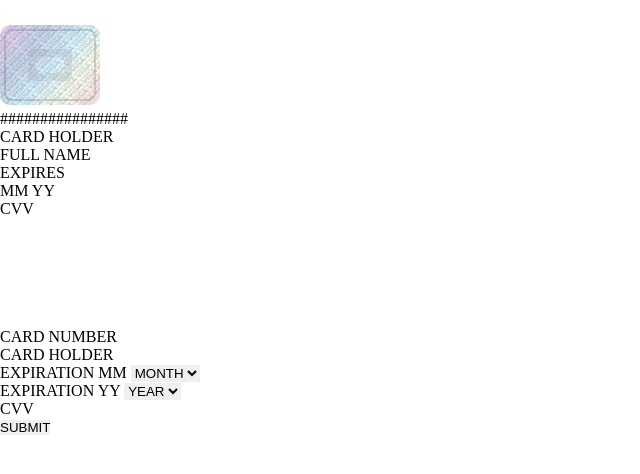
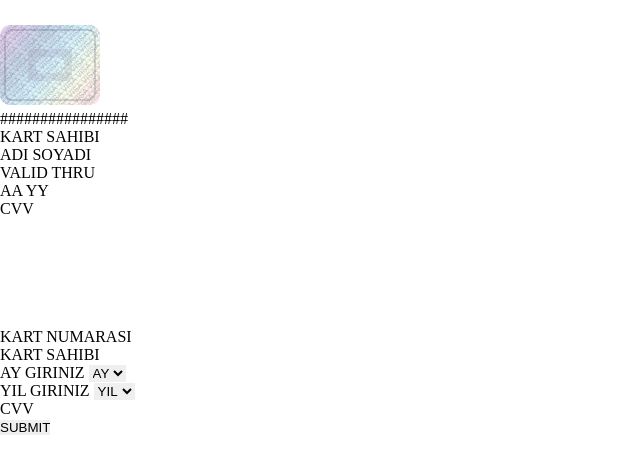
Before and after one commit to AbdullahSahin1/CreditCardApp, a plain HTML site: page index.html in a window 1280 px wide. Shown: the whole page, without its empty margins (0-640 px from the left). Drawn offline with Linux system fonts and the light colour scheme.

Commit message:
Update index.html

```diff
--- a/index.html
+++ b/index.html
@@ -22,14 +22,14 @@
             <div class="card-number-box">################</div>
             <div class="flexbox">
                 <div class="box">
-                    <span>card holder</span>
-                    <div class="card-holder-name">full name</div>
+                    <span>Kart Sahibi</span>
+                    <div class="card-holder-name">Adı Soyadı</div>
                 </div>
                 <div class="box">
-                    <span>expires</span>
+                    <span>VALID THRU</span>
                     <div class="expiration">
-                        <span class="exp-month">mm</span>
-                        <span class="exp-year">yy</span>
+                        <span class="exp-month">AA</span>
+                        <span class="exp-year">YY</span>
                     </div>
                 </div>
             </div>
@@ -48,18 +48,18 @@
 
     <form action="">
         <div class="inputBox">
-            <span>card number</span>
+            <span>Kart Numarası</span>
             <input type="text" maxlength="16" class="card-number-input">
         </div>
         <div class="inputBox">
-            <span>card holder</span>
+            <span>Kart Sahibi</span>
             <input type="text" class="card-holder-input">
         </div>
         <div class="flexbox">
             <div class="inputBox">
-                <span>expiration mm</span>
+                <span>Ay giriniz</span>
                 <select name="" id="" class="month-input">
-                    <option value="month" selected disabled>month</option>
+                    <option value="month" selected disabled>AY</option>
                     <option value="01">01</option>
                     <option value="02">02</option>
                     <option value="03">03</option>
@@ -75,19 +75,19 @@
                 </select>
             </div>
             <div class="inputBox">
-                <span>expiration yy</span>
+                <span>Yıl giriniz</span>
                 <select name="" id="" class="year-input">
-                    <option value="year" selected disabled>year</option>
-                    <option value="2021">2021</option>
-                    <option value="2022">2022</option>
-                    <option value="2023">2023</option>
-                    <option value="2024">2024</option>
-                    <option value="2025">2025</option>
-                    <option value="2026">2026</option>
-                    <option value="2027">2027</option>
-                    <option value="2028">2028</option>
-                    <option value="2029">2029</option>
-                    <option value="2030">2030</option>
+                    <option value="year" selected disabled>YIL</option>
+                    <option value="2021">21</option>
+                    <option value="2022">22</option>
+                    <option value="2023">23</option>
+                    <option value="2024">24</option>
+                    <option value="2025">25</option>
+                    <option value="2026">26</option>
+                    <option value="2027">27</option>
+                    <option value="2028">28</option>
+                    <option value="2029">29</option>
+                    <option value="2030">30</option>
                 </select>
             </div>
             <div class="inputBox">
```
